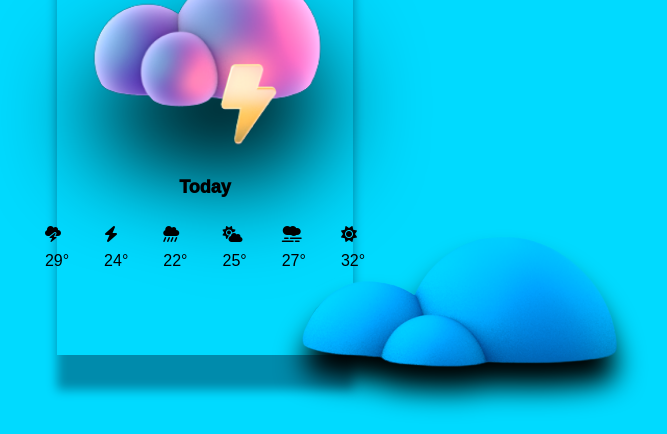
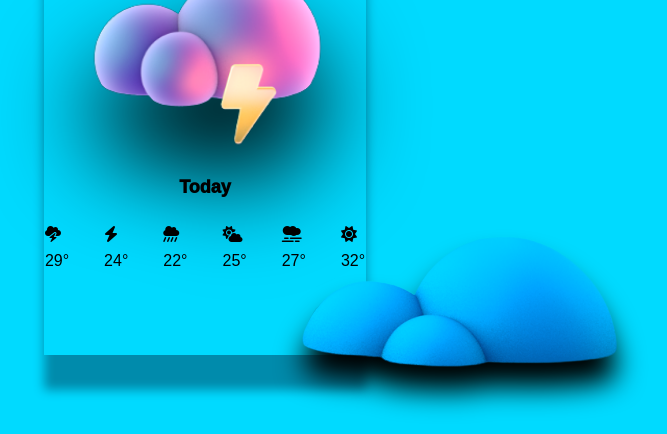
Before and after one commit to Redoxftw/Weather-App-Interface, a plain HTML site: page index.html in a window 1280 px wide. Shown: the part 395-829 px from the top of the page, without its empty margins (435-1102 px from the left). Drawn offline with Linux system fonts and the light colour scheme; a web font is replaced by a local one.

Commit message:
increased outerbox's  width

```diff
--- a/style.css
+++ b/style.css
@@ -35,7 +35,7 @@ body{
     align-items: center;
     flex-direction: column;
     /* border: 1px solid black; */
-    width: 20vw;
+    width: 22vw;
     height: 80vh;
     box-shadow: 0px 35px 10px #008BAC;
     /* border: none; */
```
